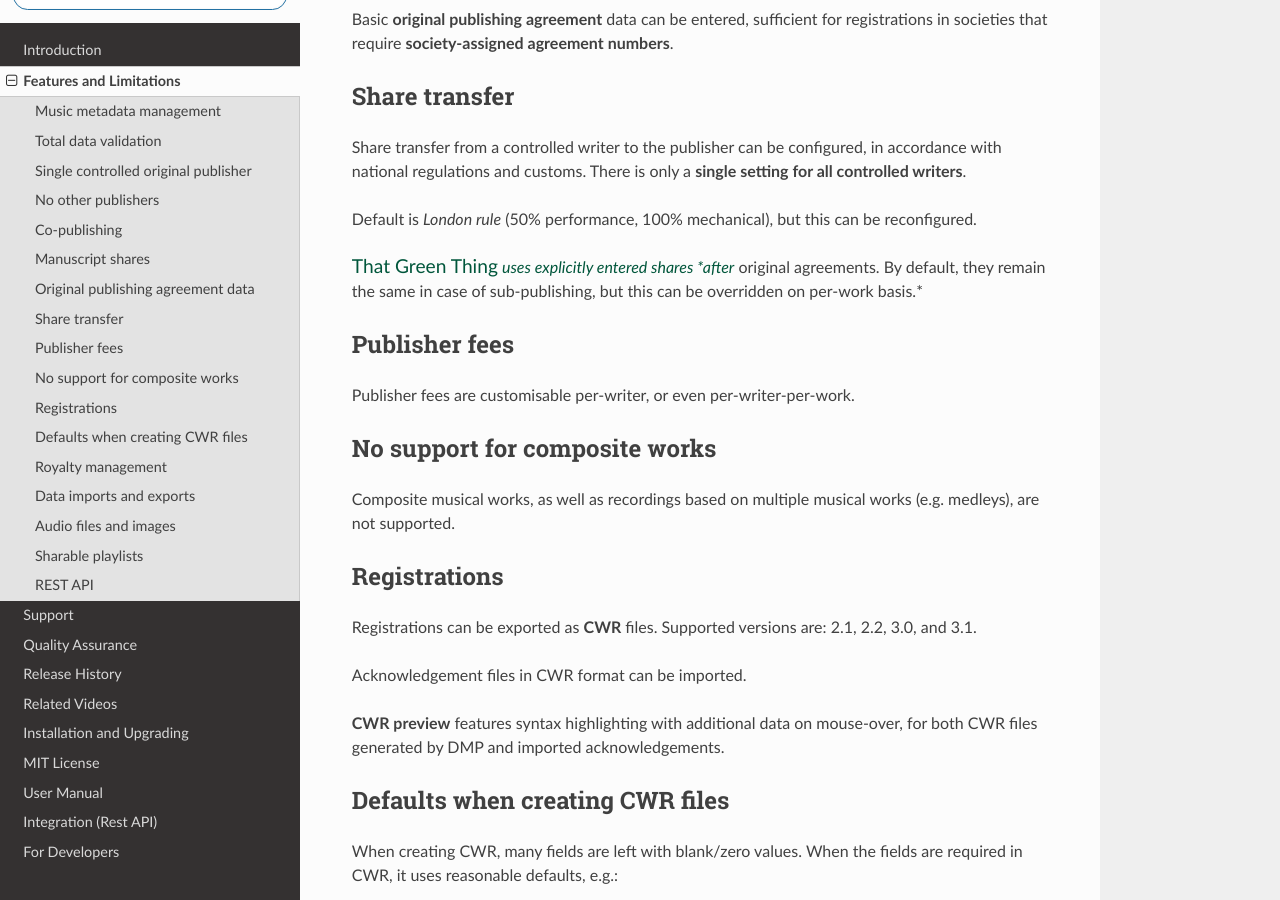
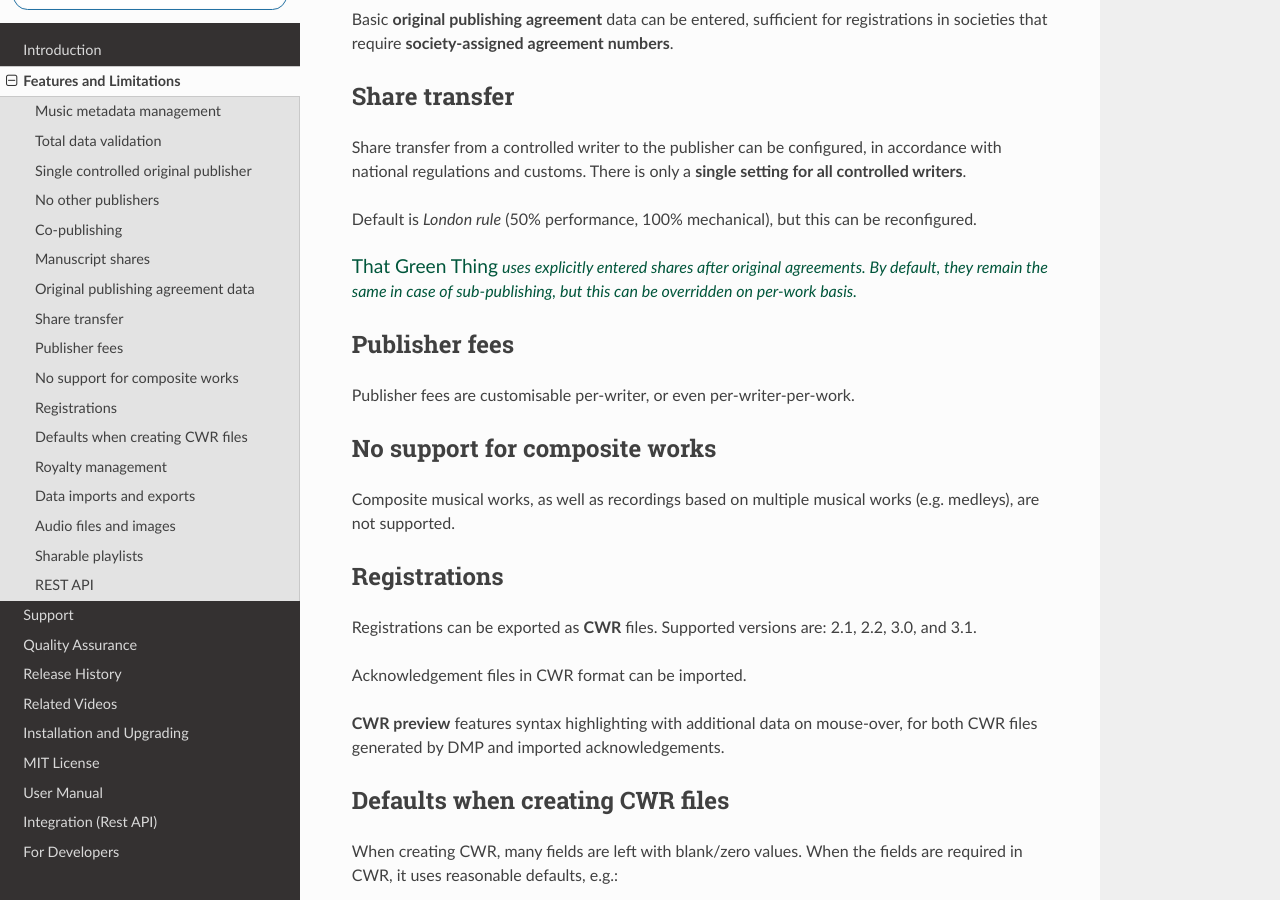
Before and after one commit to matijakolaric-com/django-music-publisher, a Sphinx documentation site: the page built from docs/features.rst, in a window 1280 px wide and 900 px high, scrolled down 1648 px. Built offline with Sphinx 7.4.7 and the Read the Docs theme 2.0.0, drawn with Linux system fonts in a browser that asks for light colours; some of the changed text lies outside the part shown.

Commit message:
documentation update

```diff
--- a/docs/features.rst
+++ b/docs/features.rst
@@ -105,7 +105,7 @@ Default is *London rule* (50% performance, 100% mechanical), but this can be rec
 .. container:: tgt
 
   `That Green Thing <https://matijakolaric.com/thatgreenthing>`_ *uses explicitly entered
-  shares *after* original agreements. By default, they remain the same in case of sub-publishing,
+  shares after original agreements. By default, they remain the same in case of sub-publishing,
   but this can be overridden on per-work basis.*
 
 
```
Also changed, not shown: other parts of docs/features.rst (+1 -1 lines).
